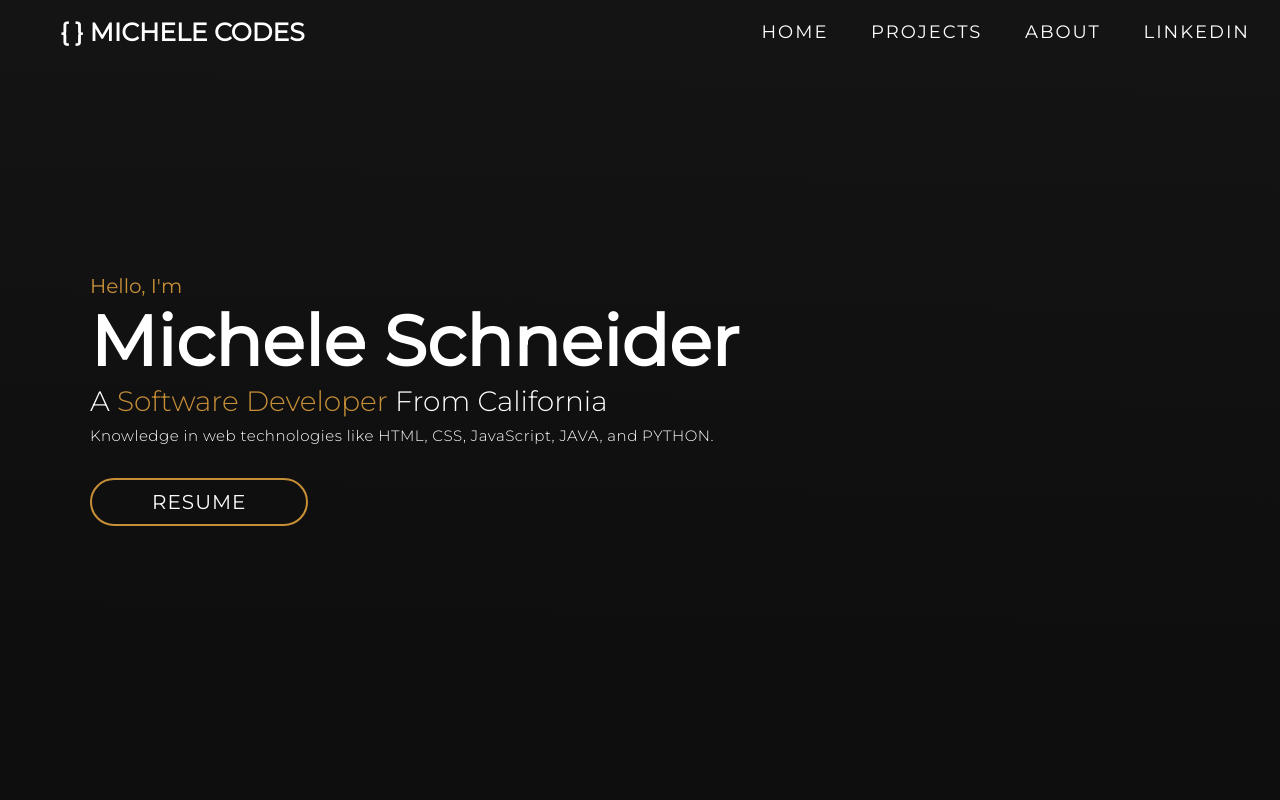
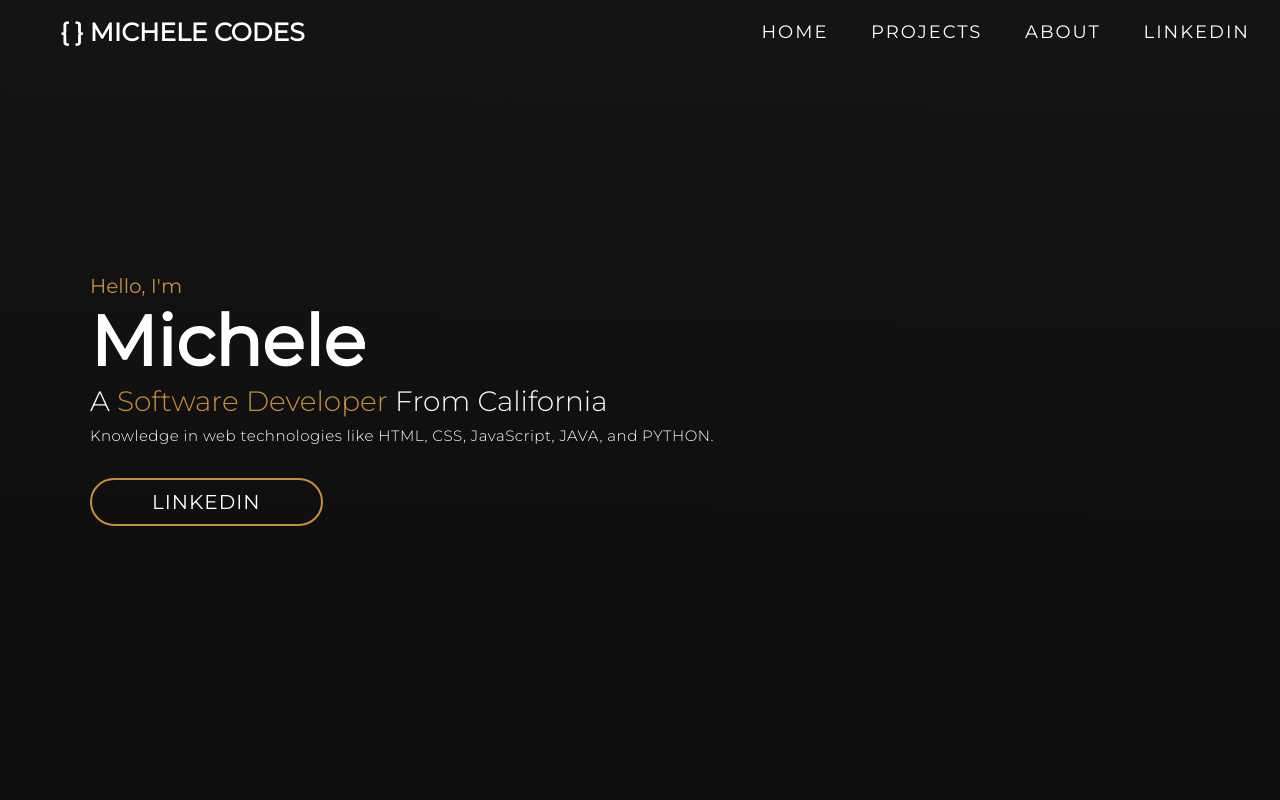
Before and after one commit to Michele-Codes/michelecodes, a plain HTML site: page index.html in a window 1280 px wide. Shown: the top 800 px of the page. Drawn offline with Linux system fonts and the light colour scheme.

Commit message:
Update index.html

```diff
--- a/index.html
+++ b/index.html
@@ -40,10 +40,10 @@
     <div class="hero container">
       <div>
         <h4>Hello, I'm</h4>
-        <h1>Michele Schneider</h1>
+        <h1>Michele</h1>
         <h3>A <span>Software Developer </span>From California</h3>
         <p>Knowledge in web technologies like HTML, CSS, JavaScript, JAVA, and PYTHON.</p>
-        <a href="https://docs.google.com/document/d/1q4z5mGT954J5WoVNkT1GEm8SA4lDtxDm/edit?usp=sharing&ouid=105341741841782492502&rtpof=true&sd=true" type="button" target="_blank"class="cta">Resume</a>
+        <a href="https://www.linkedin.com/in/michele-codes/" type="button" target="_blank"class="cta">LinkedIn</a>
       </div>
     </div>
   </section>
```
